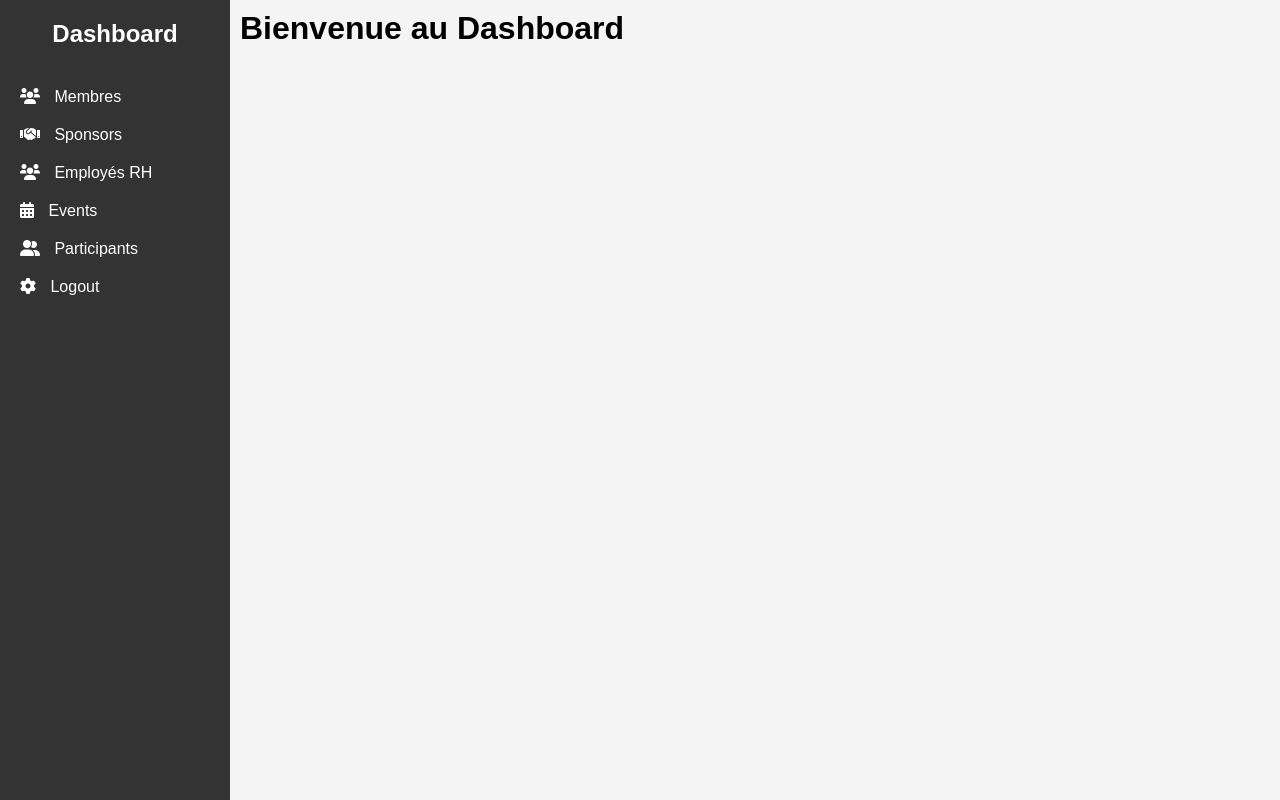
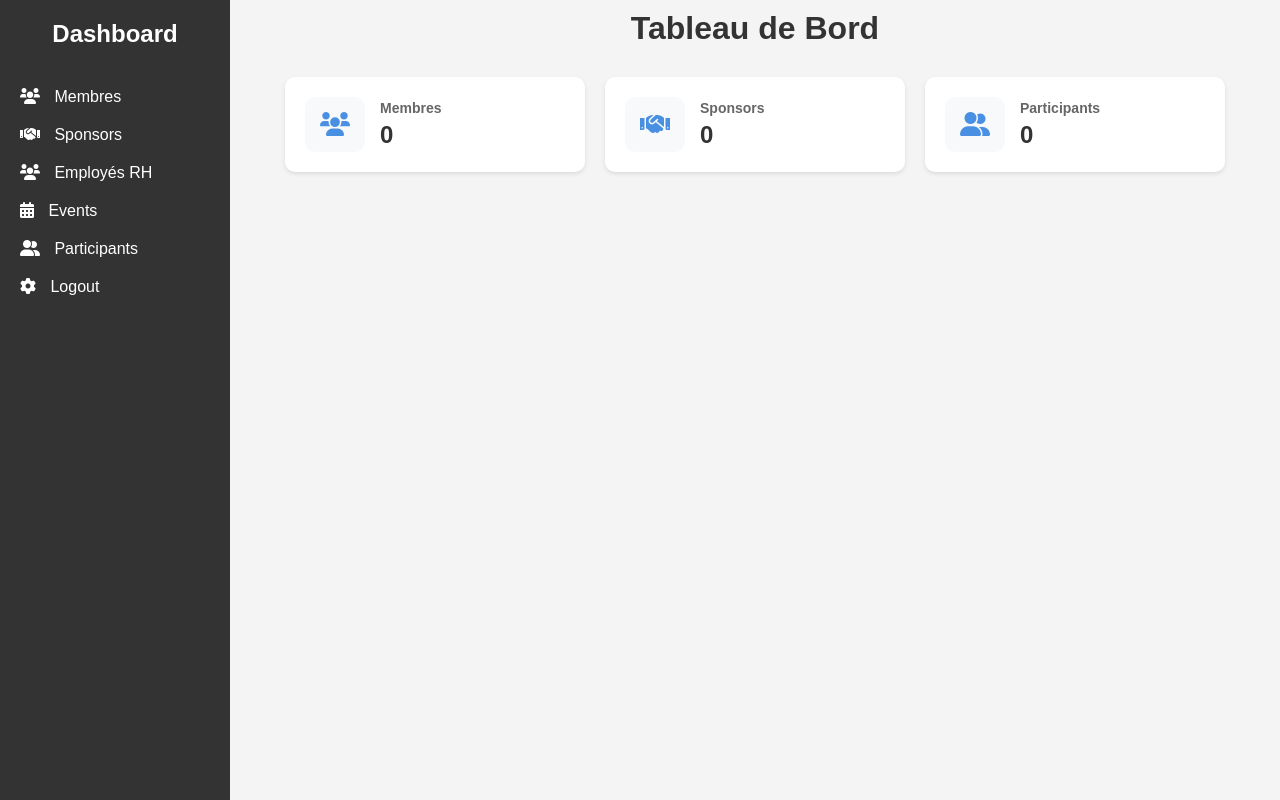
Before and after one commit to Anass-Fajoui/FGE_WebAPP, a Flask app: page /dashboard in a window 1280 px wide. Run offline with Flask 3, Linux system fonts and the light colour scheme; the visitor is signed in with stand-in values (Sample User, id 1); some libraries are stand-ins or nearby versions.

Commit message:
final touches

```diff
--- a/app.py
+++ b/app.py
@@ -48,7 +48,10 @@ def login_required(f):
 @app.route('/dashboard')
 @login_required
 def dashboard():
-    return render_template('dashboard.html')
+    members = Membre.query.count()
+    participants = participant.query.count()
+    sponsors = entreprise.query.count()
+    return render_template('dashboard.html', members=members, participants=participants, sponsors=sponsors)
 
 
 @app.route('/members')
--- a/templates/add_interview.html
+++ b/templates/add_interview.html
@@ -35,7 +35,7 @@
             </div>
 
             <div class="form-group">
-                <label for="year">Year: </label>
+                <label for="year">Année: </label>
                 <select name="year" id="" required>
                     <option value="">Choisir Année</option>
                     {% for year in years %}
--- a/templates/add_participant.html
+++ b/templates/add_participant.html
@@ -6,11 +6,11 @@
     <link rel="stylesheet" href="/static/add_member.css">
     <link href="https://cdn.jsdelivr.net/npm/sweetalert2@11.7.4/dist/sweetalert2.min.css" rel="stylesheet">
 
-    <title>Add Event</title>
+    <title>Ajouter Participant</title>
 </head>
 <body>
 
-    <h1>Add Event</h1>
+    <h1>Ajouter Participant</h1>
     <div class="container">
         <form method="POST">
             <div class="form-group">
@@ -27,7 +27,7 @@
                 <input type="email" name="email" required>
             </div>
 
-            <button type="submit">Add Participant</button>
+            <button type="submit">Ajouter Participant</button>
         </form>
 
     </div>
--- a/templates/dashboard.html
+++ b/templates/dashboard.html
@@ -10,6 +10,68 @@
     <link rel="preconnect" href="https://fonts.googleapis.com">
     <link rel="preconnect" href="https://fonts.gstatic.com" crossorigin>
     <link href="https://fonts.googleapis.com/css2?family=Open+Sans:ital,wght@0,300..800;1,300..800&family=Poppins:ital,wght@0,100;0,200;0,300;0,400;0,500;0,600;0,700;0,800;0,900&family=Raleway:ital,wght@0,100..900;1,100..900&family=Work+Sans:ital,wght@0,100..900;1,100..900&display=swap" rel="stylesheet">
+    <style>
+        .main-content {
+
+            display: flex;
+            flex-direction: column;
+            align-items: center;
+
+        }
+
+        .main-content h1 {
+            margin-bottom: 30px;
+            color: #333;
+            text-align: center;
+        }
+
+        .stats-container {
+            display: flex;
+            justify-content: center;
+            gap: 20px;
+            width: 100%;
+            max-width: 1200px;
+            padding: 0 20px;
+        }
+
+        .stat-card {
+            background: white;
+            padding: 20px;
+            border-radius: 10px;
+            box-shadow: 0 2px 4px rgba(0,0,0,0.1);
+            display: flex;
+            align-items: center;
+            flex: 1;
+            max-width: 300px;
+        }
+
+        .stat-icon {
+            background: #f8f9fa;
+            padding: 15px;
+            border-radius: 10px;
+            margin-right: 15px;
+        }
+
+        .stat-icon i {
+            font-size: 24px;
+            color: #4a90e2;
+        }
+
+        .stat-info h3 {
+            margin: 0;
+            font-size: 14px;
+            color: #666;
+        }
+
+        .stat-number {
+            font-size: 24px;
+            font-weight: bold;
+            margin: 5px 0 0;
+            color: #333;
+        }
+
+
+    </style>
 </head>
 <body>
     <div class="sidebar">
@@ -37,7 +99,39 @@
     </div>
 
     <div class="main-content">
-        <h1>Bienvenue au Dashboard</h1>
+        <h1>Tableau de Bord</h1>
+
+        <div class="stats-container">
+            <div class="stat-card">
+                <div class="stat-icon">
+                    <i class="fas fa-users"></i>
+                </div>
+                <div class="stat-info">
+                    <h3>Membres</h3>
+                    <p class="stat-number">{{members}}</p>
+                </div>
+            </div>
+
+            <div class="stat-card">
+                <div class="stat-icon">
+                    <i class="fas fa-handshake"></i>
+                </div>
+                <div class="stat-info">
+                    <h3>Sponsors</h3>
+                    <p class="stat-number">{{sponsors}}</p>
+                </div>
+            </div>
+
+            <div class="stat-card">
+                <div class="stat-icon">
+                    <i class="fas fa-user-friends"></i>
+                </div>
+                <div class="stat-info">
+                    <h3>Participants</h3>
+                    <p class="stat-number">{{participants}}</p>
+                </div>
+            </div>
+        </div>
     </div>
 
     <script src="https://cdn.jsdelivr.net/npm/sweetalert2@11.7.4/dist/sweetalert2.all.min.js"></script>
--- a/templates/edit_interview.html
+++ b/templates/edit_interview.html
@@ -34,7 +34,7 @@
             </div>
 
             <div class="form-group">
-                <label for="year">Year: </label>
+                <label for="year">Année: </label>
                 <select name="year" id="" required>
                     <option value="">Choisir Année</option>
                     {% for year in years %}
--- a/templates/edit_member.html
+++ b/templates/edit_member.html
@@ -5,10 +5,10 @@
     <meta name="viewport" content="width=device-width, initial-scale=1.0">
     <link rel="stylesheet" href="/static/edit_member.css">
     <link href="https://cdn.jsdelivr.net/npm/sweetalert2@11.7.4/dist/sweetalert2.min.css" rel="stylesheet">
-    <title>Edit a Member</title>
+    <title>Modifier Membre</title>
 </head>
 <body>
-    <h1>Edit a Member</h1>
+    <h1>Modifier Membre</h1>
     <div class="container">
         <form method="POST">
             <div class="form-group">
@@ -73,7 +73,7 @@
                     <input type="checkbox" name="chief_6" value="6" {% if 6 in chief_status and chief_status[6] %} checked {% endif %} class="chief-checkbox" style="display:none;"> <label for="chief_6" style="display:none;">Chief</span>
                 </label><br>
             </div>
-            <button type="submit">Edit Member</button>
+            <button type="submit">Modifier Membre</button>
 
         </form>
 
--- a/templates/edit_participant.html
+++ b/templates/edit_participant.html
@@ -6,11 +6,11 @@
     <link rel="stylesheet" href="/static/add_member.css">
     <link href="https://cdn.jsdelivr.net/npm/sweetalert2@11.7.4/dist/sweetalert2.min.css" rel="stylesheet">
 
-    <title>Edit Participant</title>
+    <title>Modifier Participant</title>
 </head>
 <body>
 
-    <h1>Edit Participant</h1>
+    <h1>Modifier Participant</h1>
     <div class="container">
         <form method="POST">
             <div class="form-group">
@@ -27,7 +27,7 @@
                 <input type="email" name="email" value="{{ participant.P_Email }}" required>
             </div>
 
-            <button type="submit">Edit Participant</button>
+            <button type="submit">Modifier Participant</button>
         </form>
 
     </div>
```
Also changed, not shown: templates/add_employe_rh.html (+4 -4 lines), templates/add_event.html (+4 -4 lines), templates/add_member.html (+4 -4 lines), templates/add_sponsor.html (+7 -7 lines), templates/edit_employe_rh.html (+4 -4 lines), templates/edit_event.html (+4 -4 lines), templates/edit_sponsor.html (+6 -6 lines), templates/employe_rh.html (+5 -5 lines), templates/events.html (+6 -6 lines), templates/interviews.html (+5 -5 lines), templates/members.html (+4 -4 lines), templates/participants.html (+5 -5 lines), templates/sponsors.html (+8 -8 lines).
